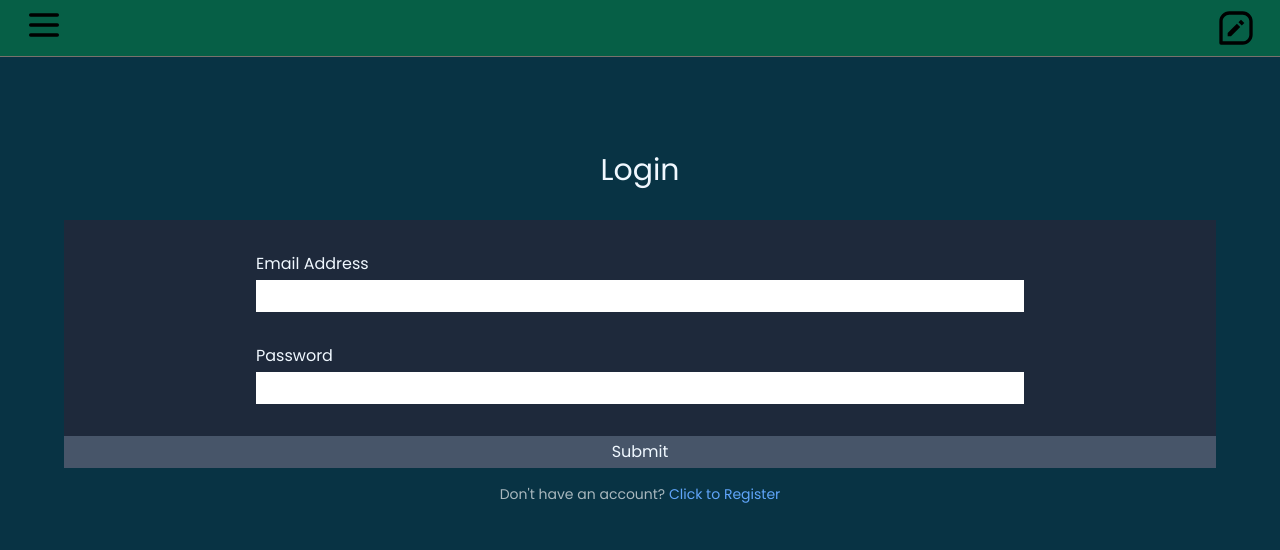
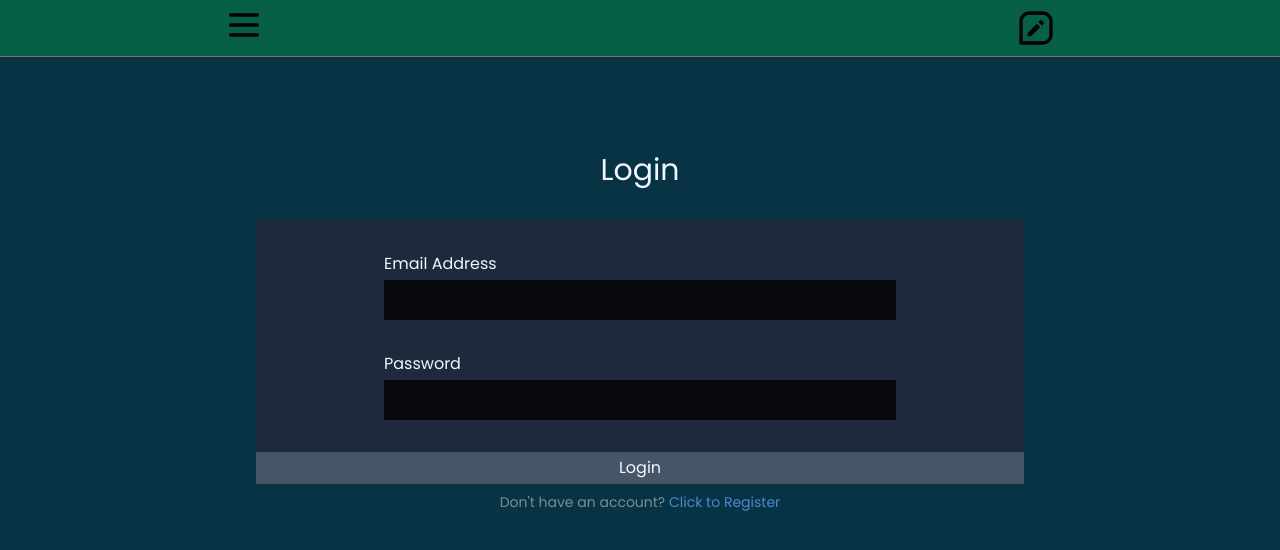
Before and after one commit to SamuelEMason/application, a React (Vite) app in the folder frontend/: page /login in a window 1280 px wide. Shown: the top 550 px of the page. Built offline with nearby package versions, Linux system fonts and the light colour scheme.

Commit message:
emoji component and style modifications

```diff
--- a/frontend/src/components/Container.tsx
+++ b/frontend/src/components/Container.tsx
@@ -3,7 +3,7 @@ import { PropsWithChildren } from "react"
 
 export default function Container({children}: PropsWithChildren) {
 	return (
-		<main className='max-w-full overflow-y-auto'>
+		<main className='max-w-full overflow-y-auto md:px-24 xl:px-48'>
 			<div className="py-8">{children}</div>
 		</main>
 	);
--- /dev/null
+++ b/frontend/src/components/Emoji.tsx
@@ -0,0 +1,21 @@
+import { useState } from 'react';
+
+interface EmojiProps {
+	emoji: string;
+	size?: string;
+}
+
+export default function Emoji({ emoji, size = 'lg' }: EmojiProps) {
+	const [isRotated, setIsRotated] = useState<boolean>(false);
+
+	return (
+		<div
+			onClick={() => setIsRotated((prevState) => !prevState)}
+			className={`text-${size} hover:cursor-pointer select-none ${
+				isRotated ? 'scale-x-[-1]' : 'scale-x-[1]'
+			}`}
+		>
+			{emoji}
+		</div>
+	);
+}
--- a/frontend/src/components/Navbar.tsx
+++ b/frontend/src/components/Navbar.tsx
@@ -4,7 +4,7 @@ import Dropdown from './menu/Dropdown';
 
 export default function Navbar() {
 	return (
-		<div className='flex justify-between items-center py-[1.75rem] px-[1.5rem] top-0 inset-x-0 bg-emerald-800 h-12 ring-1 ring-stone-500'>
+		<div className='flex justify-between items-center py-[1.75rem] px-[1.5rem] top-0 inset-x-0 bg-emerald-800 h-12 ring-1 ring-stone-500 md:px-32 xl:px-56'>
 			<Dropdown />
 			<Link to={'/'}>
 				<BiMessageSquareEdit color='black' size={40} />
--- /dev/null
+++ b/frontend/src/components/forms/Form.tsx
@@ -0,0 +1,24 @@
+import { FormEvent, ReactNode } from 'react';
+
+interface FormProps {
+	children: ReactNode;
+	onSubmit: (e: FormEvent) => void;
+	buttonLabel: string;
+}
+
+export default function Form({ children, onSubmit, buttonLabel }: FormProps) {
+	return (
+		<form
+			onSubmit={(e: FormEvent) => onSubmit(e)}
+			className='flex flex-col items-center w-full gap-8 pt-8 bg-slate-800'
+		>
+			{children}
+			<button
+				type='submit'
+				className='w-full bg-slate-600 hover:bg-slate-700 active:bg-slate-500 h-[2em]'
+			>
+				{buttonLabel}
+			</button>
+		</form>
+	);
+}
--- a/frontend/src/components/forms/FormControl.tsx
+++ b/frontend/src/components/forms/FormControl.tsx
@@ -22,7 +22,7 @@ export default function FormControl({
 				type={type}
 				onChange={onChange}
 				value={value}
-				className='text-black outline-none h-[2em] w-2/3 p-4'
+				className='text-white outline-none h-[2.5em] w-2/3 p-4 bg-black opacity-80'
 			/>
 		</div>
 	);
--- a/frontend/src/components/forms/FormPageRedirect.tsx
+++ b/frontend/src/components/forms/FormPageRedirect.tsx
@@ -13,25 +13,20 @@ export default function FormPageRedirect({ label }: FormPageRedirectProps) {
 			? 'Already '
 			: '') + 'have an account? ';
 
-		const oppositeLabel =
-			label === 'login'
-				? 'register'
-				: label === 'register'
-				? "login"
-				: '';
+	const oppositeLabel =
+		label === 'login' ? 'register' : label === 'register' ? 'login' : '';
 
-		const redirectURL =
-			label === 'login'
-				? '/register'
-				: label === 'register'
-				? "/login"
-				: '';
+	const redirectURL =
+		label === 'login' ? '/register' : label === 'register' ? '/login' : '';
 
 	return (
-		<p className='-mt-4 text-sm text-white text-opacity-65'>
+		<p className='-mt-6 text-sm text-white text-opacity-45'>
 			{fullLabel}
 
-			<Link to={redirectURL} className='text-blue-400 hover:underline'>
+			<Link
+				to={redirectURL}
+				className='text-blue-400 text-opacity-75 hover:underline'
+			>
 				Click to {capitalize(oppositeLabel)}
 			</Link>
 		</p>
--- a/frontend/src/components/menu/MenuLinks.tsx
+++ b/frontend/src/components/menu/MenuLinks.tsx
@@ -1,5 +1,6 @@
-import { Link } from "react-router-dom";
-import { capitalize } from "../../utils/utils";
+import { Link } from 'react-router-dom';
+import { capitalize } from '../../utils/utils';
+import Emoji from '../Emoji';
 
 const linkItems = ['register', 'login'];
 
@@ -7,13 +8,16 @@ interface MenuLinkProps {
 	handleClose: () => void;
 }
 
-export default function MenuLinks({handleClose}: MenuLinkProps) {
+export default function MenuLinks({ handleClose }: MenuLinkProps) {
 	return (
 		<div className='h-[15rem]'>
 			<ul className='flex flex-col items-center justify-center w-full h-full gap-4'>
 				{linkItems.map((item) => (
-					<Link key={item} onClick={handleClose} to={item}>{capitalize(item)}</Link>
+					<Link key={item} onClick={handleClose} to={item}>
+						{capitalize(item)}
+					</Link>
 				))}
+				<Emoji emoji='🫡' size='6xl' />
 			</ul>
 		</div>
 	);
--- a/frontend/src/pages/LoginPage.tsx
+++ b/frontend/src/pages/LoginPage.tsx
@@ -1,6 +1,8 @@
-import { useState } from 'react';
+import { FormEvent, useState } from 'react';
 import { useNavigate } from 'react-router';
 import Container from '../components/Container';
+import Form from '../components/forms/Form';
+import FormControl from '../components/forms/FormControl';
 import FormPageRedirect from '../components/forms/FormPageRedirect';
 
 export default function LoginPage() {
@@ -8,7 +10,8 @@ export default function LoginPage() {
 	const [password, setPassword] = useState('');
 	const navigate = useNavigate();
 
-	const handleSubmit = () => {
+	const handleSubmit = (e: FormEvent) => {
+		e.preventDefault();
 		if (email && password) {
 			console.log({
 				email,
@@ -22,37 +25,23 @@ export default function LoginPage() {
 		<Container>
 			<div className='flex flex-col items-center justify-center w-full gap-8 p-16'>
 				<h1 className='text-3xl'>Login</h1>
-				<div className='flex flex-col items-center w-full gap-8 pt-8 bg-slate-800'>
-					<div className='flex flex-col items-center w-full gap-1'>
-						<div className='w-2/3'>
-							<label>Email Address</label>
-						</div>
-						<input
+				<Form
+					onSubmit={(e: FormEvent) => handleSubmit(e)}
+					buttonLabel='Login'
+				>
+					<FormControl
+						label='Email Address'
 						type='email'
 						onChange={(e) => setEmail(e.target.value)}
 						value={email}
-							className='text-black outline-none h-[2em] w-2/3 p-4'
 					/>
-					</div>
-					<div className='flex flex-col items-center w-full gap-1'>
-						<div className='w-2/3'>
-							<label>Password</label>
-						</div>
-						<input
+					<FormControl
+						label='Password'
 						type='password'
 						onChange={(e) => setPassword(e.target.value)}
 						value={password}
-							className='text-black outline-none h-[2em] w-2/3 p-4'
 					/>
-					</div>
-					<button
-						type='submit'
-						onClick={handleSubmit}
-						className='w-full bg-slate-600 hover:bg-slate-700 active:bg-slate-500 h-[2em]'
-					>
-						Submit
-					</button>
-				</div>
+				</Form>
 				<FormPageRedirect label='login' />
 			</div>
 		</Container>
--- a/frontend/src/pages/RegistrationPage.tsx
+++ b/frontend/src/pages/RegistrationPage.tsx
@@ -1,6 +1,7 @@
 import { FormEvent, useState } from 'react';
 import { useNavigate } from 'react-router';
 import Container from '../components/Container';
+import Form from '../components/forms/Form';
 import FormControl from '../components/forms/FormControl';
 import FormPageRedirect from '../components/forms/FormPageRedirect';
 
@@ -25,9 +26,8 @@ export default function RegistrationPage() {
 		<Container>
 			<div className='flex flex-col items-center justify-center w-full gap-8 p-16'>
 				<h1 className='text-3xl'>Register</h1>
-				<form
+				<Form buttonLabel='Register Account'
 					onSubmit={(e: FormEvent) => handleSubmit(e)}
-					className='flex flex-col items-center w-full gap-8 pt-8 bg-slate-800'
 				>
 					<FormControl
 						label='Email Address'
@@ -41,13 +41,7 @@ export default function RegistrationPage() {
 						onChange={(e) => setPassword(e.target.value)}
 						value={password}
 					/>
-					<button
-						type='submit'
-						className='w-full bg-slate-600 hover:bg-slate-700 active:bg-slate-500 h-[2em]'
-					>
-						Submit
-					</button>
-				</form>
+				</Form>
 				<FormPageRedirect label='register' />
 			</div>
 		</Container>
```
Lines whose indentation alone changed are shown as unchanged.
